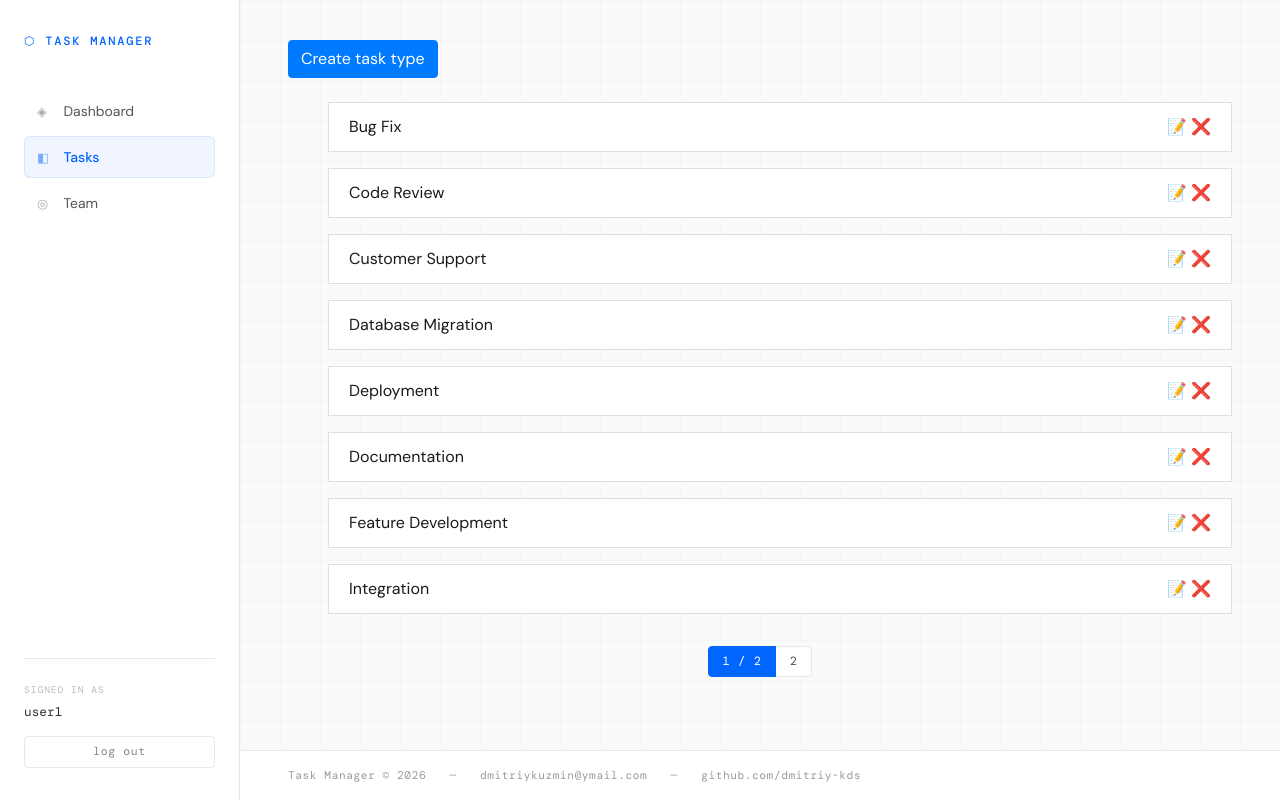
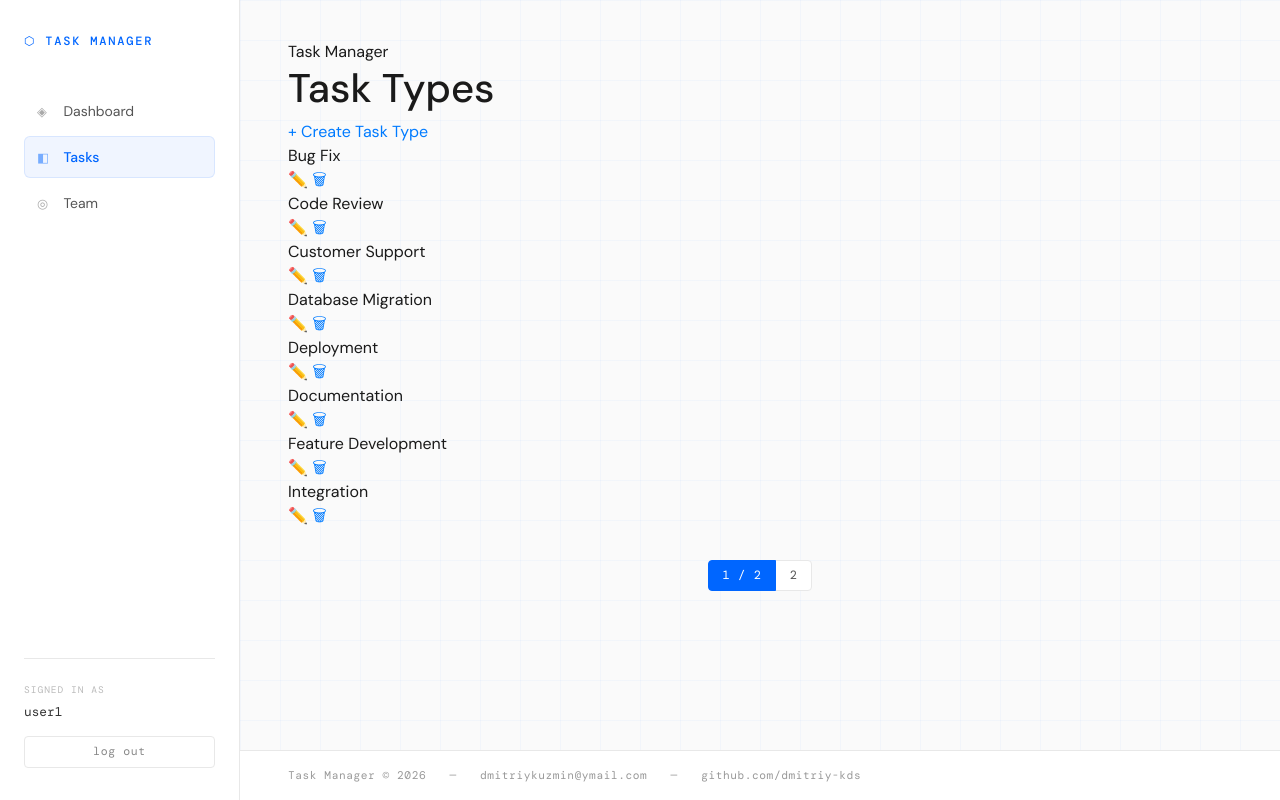
Before and after one commit to dmitriy-kds/it-company, a Django app: page /task-types/ in a window 1280 px wide. Run offline with Django 5.2, Linux system fonts and the light colour scheme; a user stored in the database is signed in; data comes from the database, SQL or seed files in the repository; some libraries are stand-ins or nearby versions; some web fonts are replaced.

Commit message:
feat: Style up task type list page

```diff
--- a/templates/task_manager/task_type_list.html
+++ b/templates/task_manager/task_type_list.html
@@ -1,20 +1,31 @@
 {% extends "base.html" %}
-{% load crispy_forms_filters %}
+
+{% block title %}<title>Task Types — Task Manager</title>{% endblock %}
 
 {% block content %}
-  <a class="btn btn-primary" href="{% url 'task_manager:task-type-create' %}">Create task type</a>
-  <br>
-  <br>
+
+<div class="page-header">
+  <div>
+    <div class="page-label">Task Manager</div>
+    <h1 class="page-title">Task Types</h1>
+  </div>
+  <a href="{% url 'task_manager:task-type-create' %}" class="btn-primary-action">+ Create Task Type</a>
+</div>
+
+<div class="list-card">
   {% for task_type in task_type_list %}
-    <ul>
-      <li class="list-group-item d-flex justify-content-between align-items-center">
-        {{ task_type.name }}
-        <span>
-          <a class="text-decoration-none" href="{% url 'task_manager:task-type-update' pk=task_type.pk%}">📝</a>
-          <a class="text-decoration-none" href="{% url 'task_manager:task-type-delete' pk=task_type.pk%}">❌</a>
-        </span>
-      </li>
-    </ul>
+    <div class="list-row">
+      <span class="list-row-name">{{ task_type.name }}</span>
+      <div class="list-row-actions">
+        <a href="{% url 'task_manager:task-type-update' pk=task_type.pk %}" class="row-action-btn" title="Edit">✏️</a>
+        <a href="{% url 'task_manager:task-type-delete' pk=task_type.pk %}" class="row-action-btn" title="Delete">🗑</a>
+      </div>
+    </div>
+  {% empty %}
+    <div class="list-empty">No task types found.</div>
   {% endfor %}
-  {% include "includes/pagination.html" %}
+</div>
+
+{% include "includes/pagination.html" %}
+
 {% endblock %}
```
